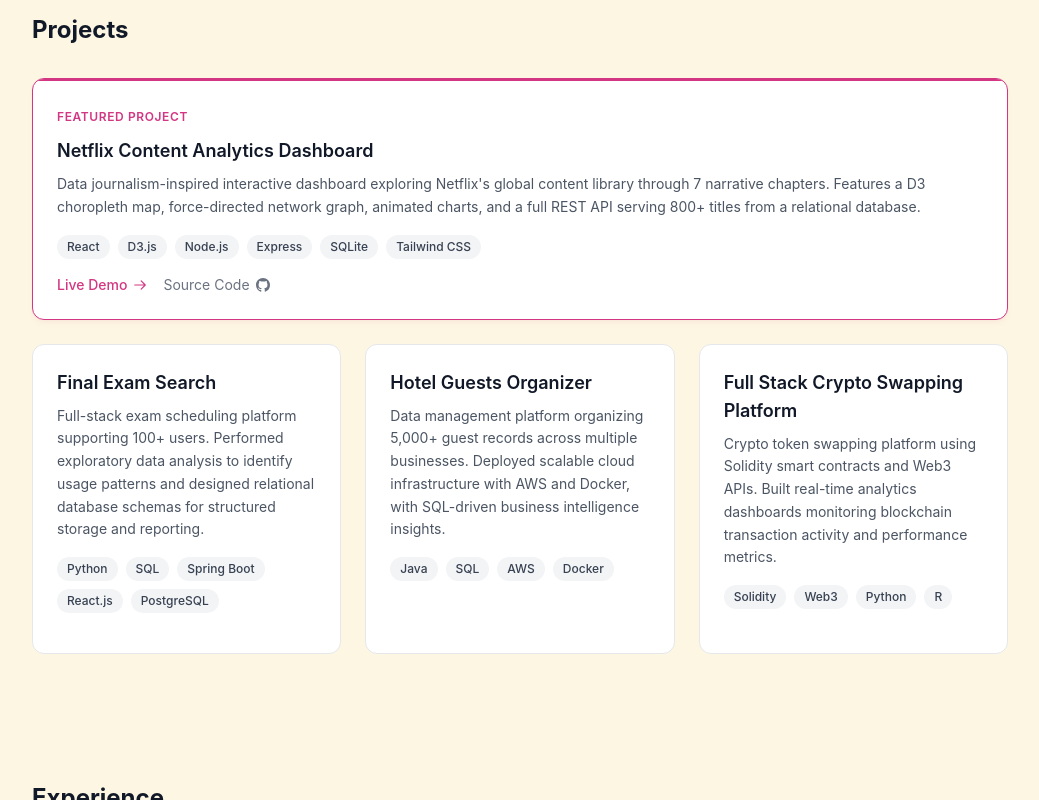
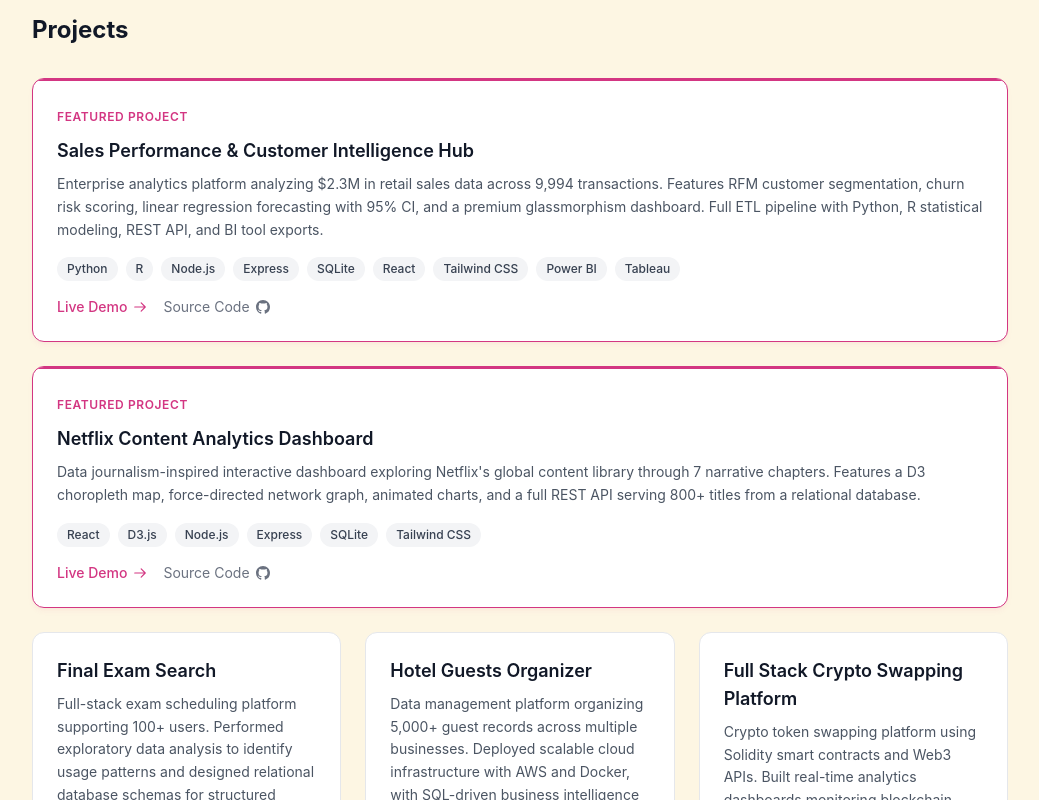
Before and after one commit to Krishx2005/krish-portfolio, a React (Vite) app: page / in a window 1280 px wide. Shown: the part 660-1460 px from the top of the page, without its empty margins (120-1159 px from the left). Built offline with nearby package versions, Linux system fonts and the light colour scheme; no server answers.

Commit message:
Update Sales Intelligence Hub live URL

```diff
--- a/src/data/content.js
+++ b/src/data/content.js
@@ -10,6 +10,15 @@
 };
 
 export const projects = [
+  {
+    title: "Sales Performance & Customer Intelligence Hub",
+    tech: ["Python", "R", "Node.js", "Express", "SQLite", "React", "Tailwind CSS", "Power BI", "Tableau"],
+    description:
+      "Enterprise analytics platform analyzing $2.3M in retail sales data across 9,994 transactions. Features RFM customer segmentation, churn risk scoring, linear regression forecasting with 95% CI, and a premium glassmorphism dashboard. Full ETL pipeline with Python, R statistical modeling, REST API, and BI tool exports.",
+    link: "https://sales-intelligence-hub-2gc7.vercel.app",
+    github: "https://github.com/Krishx2005/sales-intelligence-hub",
+    featured: true,
+  },
   {
     title: "Netflix Content Analytics Dashboard",
     tech: ["React", "D3.js", "Node.js", "Express", "SQLite", "Tailwind CSS"],
@@ -78,6 +87,7 @@
     "PostgreSQL",
     "AWS QuickSight",
     "PowerBI",
+    "Tableau",
   ],
   concepts: [
     "Data Analysis",
```
